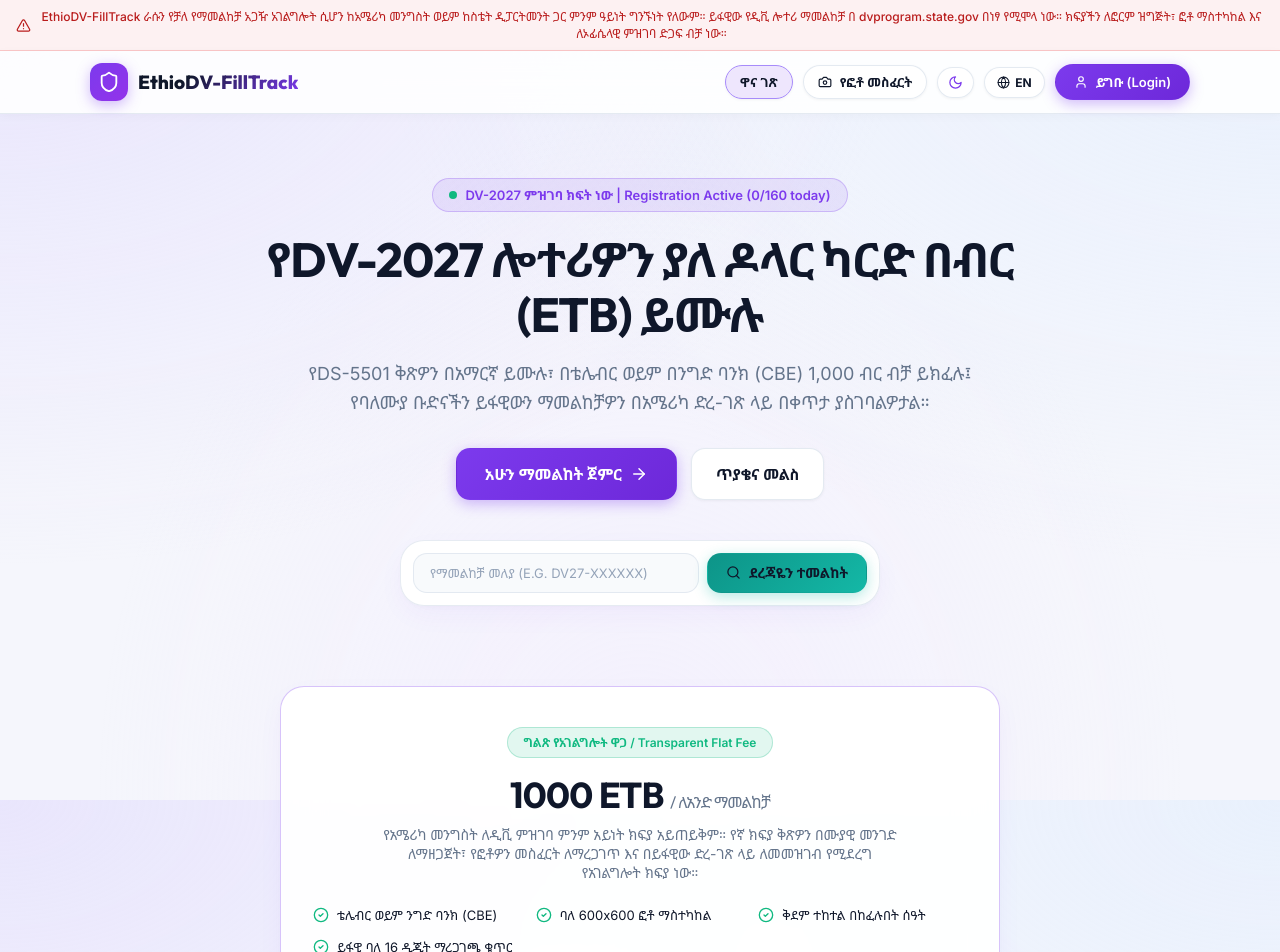
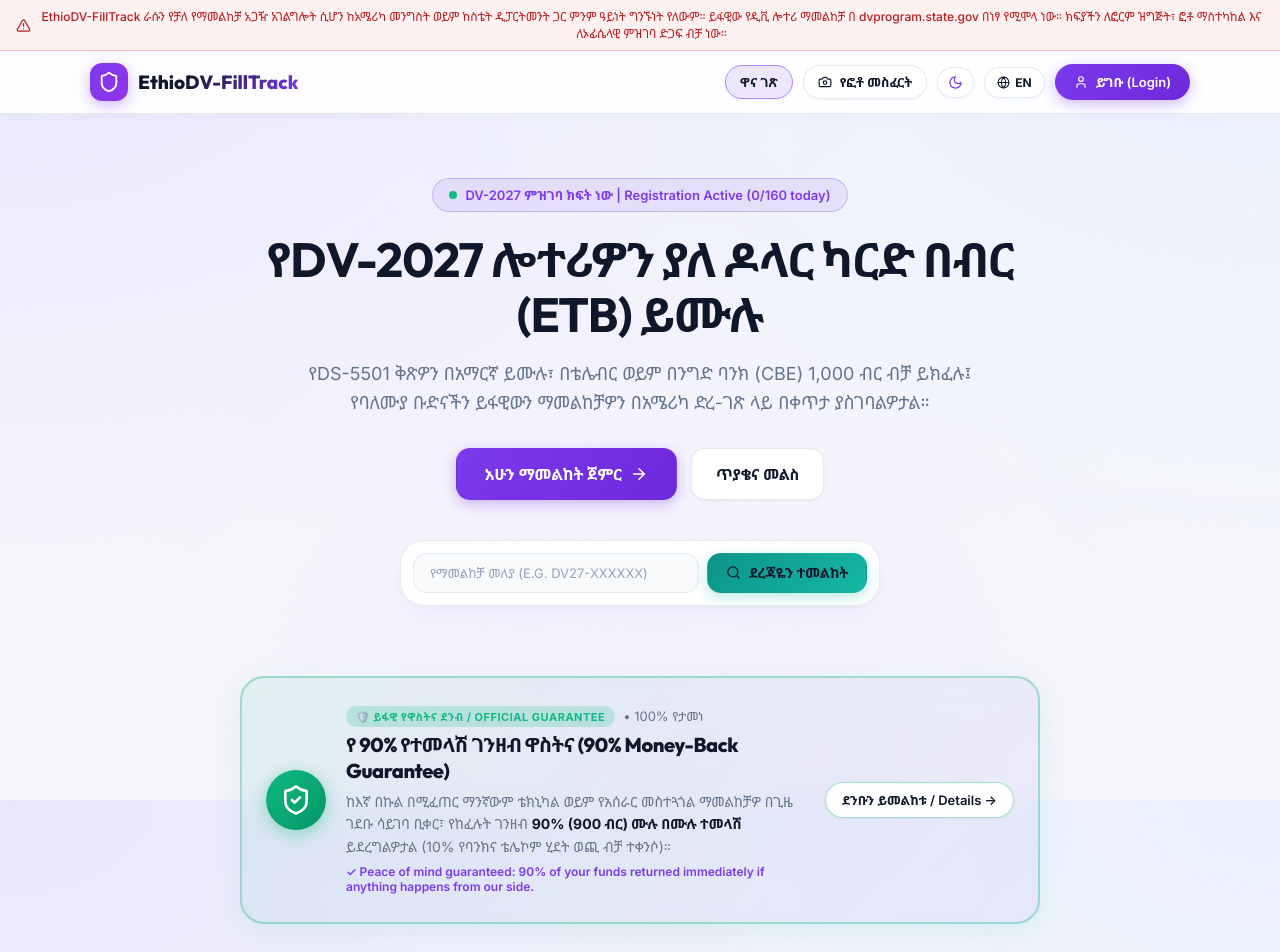
Before and after one commit to 4545bk/EthioDV, a React (Vite) app in the folder client/: page / in a window 1280 px wide. Shown: the top 952 px of the page. Built offline with nearby package versions, Linux system fonts and the light colour scheme; no server answers.

Commit message:
feat: update CBE to 1000301164328, Telebirr to 0949478933, and add prominent 90% Money-Back Guarantee to home page

```diff
--- a/client/src/pages/FaqPage.jsx
+++ b/client/src/pages/FaqPage.jsx
@@ -55,6 +55,13 @@
               <strong>መልስ:</strong> የDV-2027 ውጤት በሜይ ወር በ <strong>dvprogram.state.gov</strong> ላይ በይፋ ይፋ ይሆናል። የተሰጠዎትን የማረጋገጫ ቁጥር በመጠቀም በግልዎ ውጤትዎን ማየት ይችላሉ።
             </p>
           </div>
+
+          <div className="sub-card" style={{ borderLeft: '4px solid #10b981', background: 'rgba(16, 185, 129, 0.05)' }}>
+            <h3 style={{ fontSize: 16, marginBottom: 8, color: 'var(--text-main)', fontWeight: 700 }}>6. የገንዘብ ተመላሽ ዋስትናው (90% Refund Guarantee) እንዴት ይሰራል?</h3>
+            <p style={{ fontSize: 13, color: 'var(--text-muted)', lineHeight: 1.6 }}>
+              <strong>መልስ:</strong> ከእኛ በኩል በሚፈጠር ማንኛውም ቴክኒካል ወይም የአሰራር መስተጓጎል ማመልከቻዎ በጊዜ ገደቡ ማስገባት ካልቻልን፣ የከፈሉት ገንዘብ <strong>90% (900 ብር)</strong> ሙሉ በሙሉ ወዲያውኑ ወደ አካውንትዎ ተመላሽ ይደረጋል (10% የባንክና ቴሌኮም ሂደት ወጪ ብቻ ተቀንሶ)።
+            </p>
+          </div>
         </div>
       </div>
     </div>
--- a/client/src/pages/LandingPage.jsx
+++ b/client/src/pages/LandingPage.jsx
@@ -2,7 +2,7 @@
 import { useLanguage } from '../i18n/index.jsx';
 import { useAuth } from '../contexts/AuthContext.jsx';
 import { apiRequest } from '../services/api.js';
-import { Shield, CheckCircle2, Clock, Smartphone, ArrowRight, HelpCircle, AlertCircle, Search } from 'lucide-react';
+import { Shield, ShieldCheck, CheckCircle2, Clock, Smartphone, ArrowRight, HelpCircle, AlertCircle, Search } from 'lucide-react';
 
 export default function LandingPage({ onNavigate }) {
   const { t } = useLanguage();
@@ -85,6 +85,86 @@
         </div>
       </section>
 
+      {/* 90% Money-Back Guarantee Section (Prominent, High-Trust Visual Placement) */}
+      <section style={{ padding: '10px 0 30px 0' }}>
+        <div className="container" style={{ maxWidth: 840 }}>
+          <div
+            className="card animate-fade-in"
+            style={{
+              background: 'linear-gradient(135deg, rgba(16, 185, 129, 0.09), rgba(124, 58, 237, 0.06))',
+              border: '2px solid rgba(16, 185, 129, 0.35)',
+              borderRadius: 'var(--radius-lg)',
+              padding: '28px 24px',
+              boxShadow: '0 8px 30px rgba(16, 185, 129, 0.1)',
+              display: 'flex',
+              alignItems: 'center',
+              gap: 20,
+              flexWrap: 'wrap',
+            }}
+          >
+            <div
+              style={{
+                width: 60,
+                height: 60,
+                borderRadius: '50%',
+                background: 'linear-gradient(135deg, #10b981, #059669)',
+                display: 'flex',
+                alignItems: 'center',
+                justifyContent: 'center',
+                color: '#ffffff',
+                flexShrink: 0,
+                boxShadow: '0 4px 18px rgba(16, 185, 129, 0.4)',
+              }}
+            >
+              <ShieldCheck size={32} />
+            </div>
+
+            <div style={{ flex: 1, minWidth: 260 }}>
+              <div style={{ display: 'flex', alignItems: 'center', gap: 8, marginBottom: 4 }}>
+                <span
+                  style={{
+                    background: 'rgba(16, 185, 129, 0.2)',
+                    color: '#10b981',
+                    fontSize: 11,
+                    fontWeight: 800,
+                    padding: '3px 10px',
+                    borderRadius: 9999,
+                    letterSpacing: 0.5,
+                    textTransform: 'uppercase',
+                  }}
+                >
+                  🛡️ ይፋዊ የዋስትና ደንብ / Official Guarantee
+                </span>
+                <span style={{ fontSize: 13, color: 'var(--text-muted)' }}>• 100% የታመነ</span>
+              </div>
+
+              <h3 style={{ fontSize: 20, margin: '4px 0 8px 0', color: 'var(--text-main)', fontWeight: 800 }}>
+                የ 90% የተመላሽ ገንዘብ ዋስትና (90% Money-Back Guarantee)
+              </h3>
+
+              <p style={{ margin: 0, fontSize: 14, lineHeight: 1.6, color: 'var(--text-muted)' }}>
+                ከእኛ በኩል በሚፈጠር ማንኛውም ቴክኒካል ወይም የአሰራር መስተጓጎል ማመልከቻዎ በጊዜ ገደቡ ሳይገባ ቢቀር፣
+                የከፈሉት ገንዘብ <strong style={{ color: 'var(--text-main)' }}>90% (900 ብር) ሙሉ በሙሉ ተመላሽ</strong> ይደረግልዎታል
+                (10% የባንክና ቴሌኮም ሂደት ወጪ ብቻ ተቀንሶ)።
+              </p>
+              <p style={{ margin: '6px 0 0 0', fontSize: 12, color: 'var(--primary-600)', fontWeight: 600 }}>
+                ✓ Peace of mind guaranteed: 90% of your funds returned immediately if anything happens from our side.
+              </p>
+            </div>
+
+            <div style={{ flexShrink: 0 }}>
+              <button
+                onClick={() => onNavigate('refund')}
+                className="btn btn-secondary"
+                style={{ padding: '8px 16px', fontSize: 13, borderRadius: 9999, borderColor: 'rgba(16, 185, 129, 0.4)' }}
+              >
+                ደንቡን ይመልከቱ / Details →
+              </button>
+            </div>
+          </div>
+        </div>
+      </section>
+
       {/* Pricing & Transparency Card */}
       <section style={{ padding: '20px 0 50px 0' }}>
         <div className="container" style={{ maxWidth: 760 }}>
@@ -113,6 +193,10 @@
               <div style={{ display: 'flex', alignItems: 'center', gap: 8, fontSize: 13 }}>
                 <CheckCircle2 size={16} color="#10b981" />
                 <span>ይፋዊ ባለ 16 ዲጂት ማረጋገጫ ቁጥር</span>
+              </div>
+              <div style={{ display: 'flex', alignItems: 'center', gap: 8, fontSize: 13, gridColumn: '1 / -1', background: 'rgba(16, 185, 129, 0.08)', padding: '8px 12px', borderRadius: 8 }}>
+                <ShieldCheck size={16} color="#10b981" />
+                <span style={{ fontWeight: 600, color: 'var(--text-main)' }}>የ 90% የተመላሽ ገንዘብ ዋስትና (90% Money-Back Guarantee)</span>
               </div>
             </div>
 
@@ -193,9 +277,9 @@
             </div>
 
             <div className="card" style={{ padding: 20, borderRadius: 'var(--radius-md)' }}>
-              <h4 style={{ fontSize: 15, marginBottom: 6, color: 'var(--text-main)', fontWeight: 700 }}>ገንዘቤ ተመላሽ የሚደረገው በምን ሁኔታ ነው?</h4>
+              <h4 style={{ fontSize: 15, marginBottom: 6, color: 'var(--text-main)', fontWeight: 700 }}>ገንዘቤ ተመላሽ የሚደረገው በምን ሁኔታ ነው? (Refund Guarantee)</h4>
               <p style={{ fontSize: 13, color: 'var(--text-muted)', lineHeight: 1.6 }}>
-                ቡድናችን ማመልከቻዎን በጊዜ ገደቡ ውስጥ ማስገባት ካልቻለ 100% ሙሉ ክፍያዎ ይመለሳል። ክፍያዎ ፀድቆ ወደ አሜሪካ ድረ-ገጽ ከመግባቱ በፊት ማመልከቻዎን ማቋረጥ ከፈለጉ 50% ተመላሽ ይደረጋል። ማመልከቻው ከገባ ግን ተመላሽ አይደረግም።
+                ከእኛ በኩል በሚፈጠር ቴክኒካል ወይም የአሰራር መስተጓጎል ማመልከቻዎን በጊዜ ገደቡ ማስገባት ካልቻልን፣ የከፈሉት ገንዘብ <strong>90% (900 ብር)</strong> ሙሉ በሙሉ ተመላሽ ይደረግልዎታል (10% የባንክና ቴሌኮም ሂደት ወጪ ብቻ ተቀንሶ)። ክፍያዎ ፀድቆ ወደ አሜሪካ ድረ-ገጽ ከመግባቱ በፊት በግል ፍላጎትዎ ማቋረጥ ከፈለጉ 50% ተመላሽ ይደረጋል። ይፋዊው የማረጋገጫ ቁጥር (Confirmation Number) ከተሰጠ በኋላ ግን አገልግሎቱ ስለተጠናቀቀ ተመላሽ አይደረግም።
               </p>
             </div>
           </div>
--- a/client/src/pages/PaymentPage.jsx
+++ b/client/src/pages/PaymentPage.jsx
@@ -194,10 +194,10 @@
             <div>
               <strong style={{ color: 'var(--text-main)', fontSize: 14 }}>ቴሌብር (Telebirr):</strong>
               <div style={{ fontSize: 13, color: 'var(--text-muted)', marginTop: 2 }}>
-                {settings?.telebirr?.phone || '0911234567'} ({settings?.telebirr?.name || 'DV Ethiopia'})
+                {settings?.telebirr?.phone || '0949478933'} ({settings?.telebirr?.name || 'EthioDV Service'})
               </div>
             </div>
-            <CopyButton text={settings?.telebirr?.phone || '0911234567'} label="Telebirr Phone" />
+            <CopyButton text={settings?.telebirr?.phone || '0949478933'} label="Telebirr Phone" />
           </div>
 
           {/* CBE Details */}
@@ -205,17 +205,24 @@
             <div>
               <strong style={{ color: 'var(--text-main)', fontSize: 14 }}>የኢትዮጵያ ንግድ ባንክ (CBE):</strong>
               <div style={{ fontSize: 13, color: 'var(--text-muted)', marginTop: 2 }}>
-                {settings?.cbe?.accountNumber || '1000123456789'} ({settings?.cbe?.accountName || 'DV Ethiopia'})
+                {settings?.cbe?.accountNumber || '1000301164328'} ({settings?.cbe?.accountName || 'EthioDV Service'})
               </div>
             </div>
-            <CopyButton text={settings?.cbe?.accountNumber || '1000123456789'} label="CBE Account" />
+            <CopyButton text={settings?.cbe?.accountNumber || '1000301164328'} label="CBE Account" />
           </div>
         </div>
 
-        {/* Aspio Notice Policy Card */}
-        <div className="notice-box" style={{ marginBottom: 24 }}>
-          <strong style={{ display: 'block', marginBottom: 4 }}>⚠️ አስፈላጊ ማሳሰቢያ / Important Policy:</strong>
-          ክፍያው ፎርምዎን በስቴት ዲፓርትመንት መስፈርት መሰረት ለማዘጋጀትና ለመሙላት የሚከፈል የአገልግሎት ክፍያ ነው። ክፍያውን ከፈጸሙ በኋላ የተረጋገጠውን ደረሰኝ ከዚህ በታች ያያይዙ።
+        {/* 90% Money-Back Guarantee Policy Box */}
+        <div className="info-box" style={{ marginBottom: 24, borderLeft: '4px solid #10b981', background: 'rgba(16, 185, 129, 0.08)' }}>
+          <strong style={{ display: 'flex', alignItems: 'center', gap: 6, color: '#10b981', fontSize: 14, marginBottom: 6 }}>
+            🛡️ የ 90% ተመላሽ ዋስትና / 90% Money-Back Guarantee
+          </strong>
+          <p style={{ margin: 0, fontSize: 13, lineHeight: 1.6, color: 'var(--text-main)' }}>
+            ከእኛ በኩል በሚፈጠር ማንኛውም ቴክኒካል ወይም የአሰራር መስተጓጎል ማመልከቻዎን በጊዜ ገደቡ ማስገባት ካልቻልን፣ የከፈሉት ገንዘብ <strong>90% (900 ብር)</strong> ሙሉ በሙሉ ወዲያውኑ ወደ አካውንትዎ ይመለሳል (10% የባንክና ቴሌኮም ሂደት ወጪ ብቻ ተቀንሶ)።
+          </p>
+          <p style={{ margin: '6px 0 0 0', fontSize: 12, color: 'var(--text-muted)' }}>
+            (If anything unforeseen or technical happens from our side preventing filing, 90% of your payment is guaranteed to be returned to you immediately.)
+          </p>
         </div>
 
         {errorMessage && (
--- a/client/src/pages/RefundPolicyPage.jsx
+++ b/client/src/pages/RefundPolicyPage.jsx
@@ -62,9 +62,9 @@
 
         <div style={{ display: 'flex', flexDirection: 'column', gap: 14, marginBottom: 28 }}>
           <div style={{ background: 'rgba(16, 185, 129, 0.1)', borderLeft: '4px solid #10b981', padding: 16, borderRadius: 6 }}>
-            <strong style={{ color: '#10b981', fontSize: 15 }}>1. 100% ሙሉ ተመላሽ (Full Refund)</strong>
+            <strong style={{ color: '#10b981', fontSize: 15 }}>1. 90% የተመላሽ ገንዘብ ዋስትና (90% Money-Back Guarantee)</strong>
             <p style={{ fontSize: 13, color: 'var(--text-muted)', margin: '4px 0 0 0', lineHeight: 1.5 }}>
-              የኛ የባለሙያ ቡድን የቴክኒክ ችግር አጋጥሞት ወይም የስቴት ዲፓርትመንት ፖርታል ተዘግቶ ማመልከቻዎን በጊዜ ገደቡ ማስገባት ካልቻለ የከፈሉት 1,000 ብር ሙሉ በሙሉ ተመላሽ ይደረጋል።
+              ከእኛ በኩል በሚፈጠር ማንኛውም ቴክኒካል ወይም የአሰራር መስተጓጎል ማመልከቻዎን በጊዜ ገደቡ ማስገባት ካልቻልን፣ የከፈሉት ገንዘብ <strong>90% (900 ብር)</strong> ሙሉ በሙሉ ተመላሽ ይደረግልዎታል (10% የባንክና ቴሌኮም ሂደት ወጪ ብቻ ተቀንሶ)።
             </p>
           </div>
 
```
Also changed, not shown: 1 other file (tests, documents, lock files or other folders).
